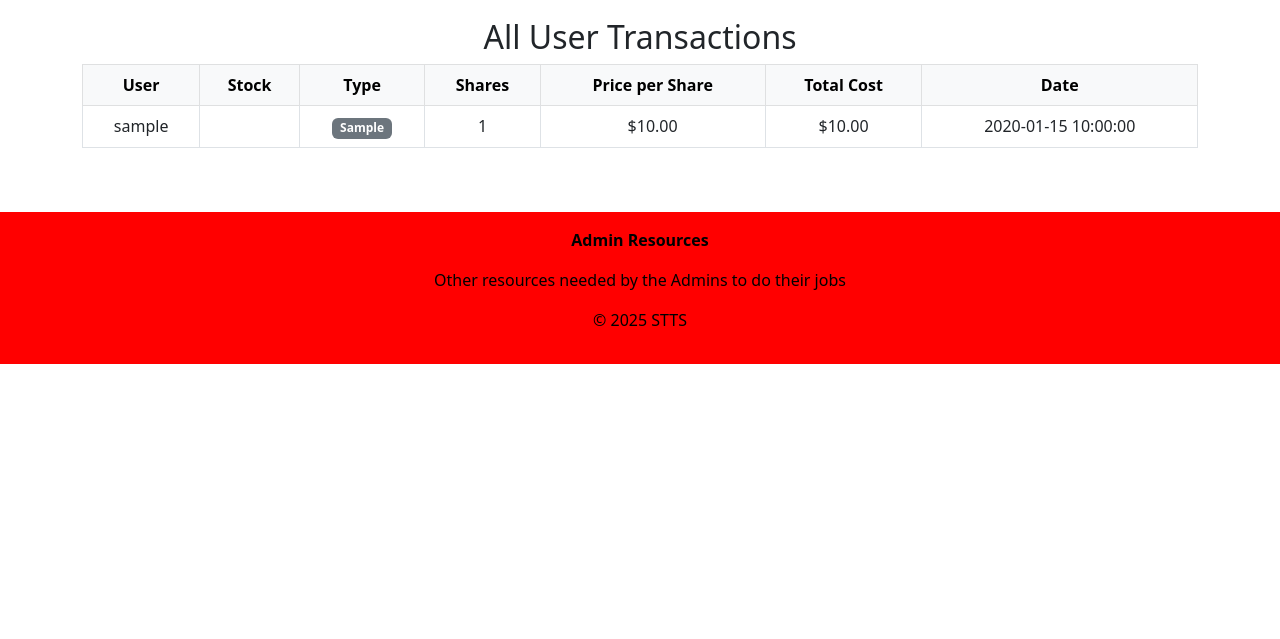
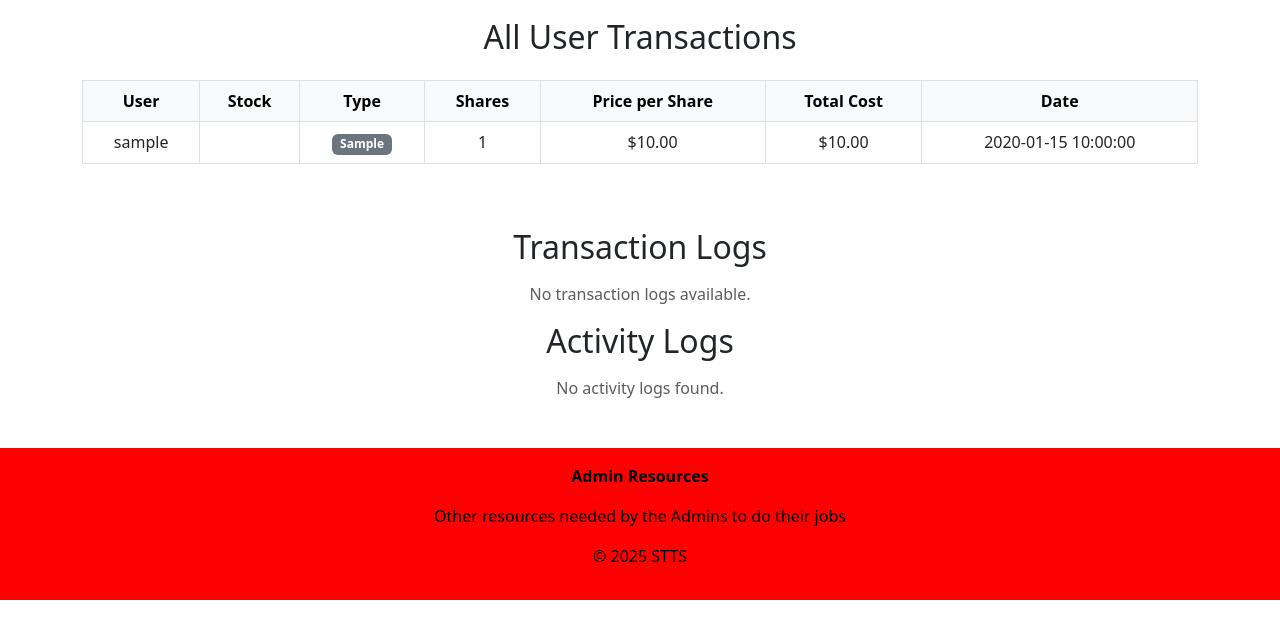
Before and after one commit to ivazqu10/Stocks, a Flask app: page /admin_logs in a window 1280 px wide. Shown: the part 66-705 px from the top of the page. Run offline with Flask 3, Linux system fonts and the light colour scheme; a user stored in the database is signed in; tables that the repository leaves empty hold one stand-in row (values such as "Sample post").

Commit message:
added new class for Logs
Added user login and logout logs. All logins and logouts are recorded and can be viewed in the admin logs HTML page

```diff
--- a/app.py
+++ b/app.py
@@ -13,7 +13,7 @@
 
 app = Flask(__name__)
 
-app.config['SQLALCHEMY_DATABASE_URI'] = 'mysql+pymysql://root:Jaman3240@localhost/stocks_db'
+app.config['SQLALCHEMY_DATABASE_URI'] = 'mysql+pymysql://root:67mustang@localhost/stocks_db'
 app.config['SQLALCHEMY_TRACK_MODIFICATIONS'] = False
 app.config['SECRET_KEY'] = os.getenv("SECRET_KEY", 'your_secret_key_here')
 
@@ -52,24 +52,27 @@
     price_per_share = db.Column(db.Float, nullable=False)
     total_cost = db.Column(db.Float, nullable=False)
     timestamp = db.Column(db.DateTime, default=datetime.utcnow)
-
     user = db.relationship('User', backref=db.backref('transactions', lazy=True))
     stock = db.relationship('stock_price', backref=db.backref('transactions', lazy=True))
 
 class MarketHours(db.Model):
     id = db.Column(db.Integer, primary_key=True)
-    open_time = db.Column(db.Time, nullable=False)  # Stored in UTC
-    close_time = db.Column(db.Time, nullable=False)  # Stored in UTC
-
+    open_time = db.Column(db.Time, nullable=False)
+    close_time = db.Column(db.Time, nullable=False)
     def is_market_open(self):
-        now_utc = datetime.utcnow().replace(tzinfo=pytz.utc)  # Current time in UTC
-        now_mst = now_utc.astimezone(MST)  # Convert UTC to MST
-
-        # Convert stored time (UTC) to full datetime for conversion
+        now_utc = datetime.utcnow().replace(tzinfo=pytz.utc)
+        now_mst = now_utc.astimezone(MST)
         open_time_mst = datetime.combine(datetime.utcnow(), self.open_time).replace(tzinfo=pytz.utc).astimezone(MST).time()
         close_time_mst = datetime.combine(datetime.utcnow(), self.close_time).replace(tzinfo=pytz.utc).astimezone(MST).time()
+        return open_time_mst <= now_mst.time() <= close_time_mst
 
-        return open_time_mst <= now_mst.time() <= close_time_mst
+class Log(db.Model):
+    id = db.Column(db.Integer, primary_key=True)
+    user_id = db.Column(db.Integer, db.ForeignKey('user.id'), nullable=False)
+    username = db.Column(db.String(150))
+    action = db.Column(db.String(10))
+    timestamp = db.Column(db.DateTime, default=datetime.utcnow)
+    user = db.relationship('User', backref=db.backref('logs', lazy=True))
 
 with app.app_context():
     db.create_all()
@@ -246,6 +249,9 @@
 
     return render_template('register.html')
 
+@login_manager.user_loader
+def load_user(user_id):
+    return User.query.get(int(user_id))
 
 @app.route('/login', methods=['GET', 'POST'])
 def login():
@@ -257,12 +263,22 @@
         if user and check_password_hash(user.password, password):
             login_user(user)
             flash("Login successful!", "success")
+            db.session.add(Log(user_id=user.id, username=user.username, action="login"))
+            db.session.commit()
             if user.role == 'admin':
                 return redirect(url_for('admin_dashboard'))
             else:
                 return redirect(url_for('user_dashboard'))
+        else:
+            log_entry = Log(
+                user_id=user.id if user else None,
+                username=username,
+                action="failed_login"
+            )
+            db.session.add(log_entry)
+            db.session.commit()
+            flash("Invalid username or password!", "danger")
 
-        flash("Invalid username or password!", "danger")
     return render_template('login.html')
 
 def get_adjusted_price(original_price):
@@ -589,12 +605,10 @@
 @login_required
 @admin_required
 def admin_logs():
-    # Query all transactions from the TransactionHistory table
     transactions = TransactionHistory.query.order_by(TransactionHistory.timestamp.desc()).all()
+    logs = Log.query.order_by(Log.timestamp.desc()).all()
+    return render_template('admin_logs.html', transactions=transactions, logs=logs)
 
-    return render_template('admin_logs.html', transactions=transactions)
-
-# Function and Route so the Adminstrator can Edit market Hours!
 MST = pytz.timezone("America/Phoenix")
 
 @app.route("/admin/market_hours", methods=["GET", "POST"])
@@ -703,10 +717,11 @@
     user = User.query.get_or_404(id)
     return render_template('delete_user_confirmation.html', user=user)
 
-
 @app.route('/logout')
 @login_required
 def logout():
+    db.session.add(Log(user_id=current_user.id, username=current_user.username, action="logout"))
+    db.session.commit()
     logout_user()
     flash("Logged out successfully.", "info")
     return redirect(url_for('login'))
--- a/templates/admin_logs.html
+++ b/templates/admin_logs.html
@@ -4,10 +4,10 @@
 
 {% block content %}
 <div class="container mt-4">
-    <h2 class="text-center">All User Transactions</h2>
+    <h2 class="text-center mb-4">All User Transactions</h2>
 
     {% if transactions %}
-    <div class="table-responsive" style="max-height: 500px; overflow-y: auto;">
+    <div class="table-responsive mb-5" style="max-height: 500px; overflow-y: auto;">
         <table class="table table-bordered text-center">
             <thead class="table-light position-sticky top-0">
                 <tr>
@@ -42,5 +42,63 @@
     {% else %}
     <p class="text-center text-muted">No transactions recorded yet.</p>
     {% endif %}
+
+    <h2 class="text-center mb-3">Transaction Logs</h2>
+    {% if transaction_logs %}
+    <div class="table-responsive mb-5">
+        <table class="table table-bordered text-center">
+            <thead class="table-light">
+                <tr>
+                    <th>ID</th>
+                    <th>User</th>
+                    <th>Action</th>
+                    <th>Amount</th>
+                    <th>Timestamp</th>
+                </tr>
+            </thead>
+            <tbody>
+                {% for t in transaction_logs %}
+                <tr>
+                    <td>{{ t.id }}</td>
+                    <td>{{ t.user.username }}</td>
+                    <td>{{ t.action }}</td>
+                    <td>{{ t.amount }}</td>
+                    <td>{{ t.timestamp }}</td>
+                </tr>
+                {% endfor %}
+            </tbody>
+        </table>
+    </div>
+    {% else %}
+    <p class="text-center text-muted">No transaction logs available.</p>
+    {% endif %}
+
+    <h2 class="text-center mb-3">Activity Logs</h2>
+    {% if logs %}
+    <div class="table-responsive">
+        <table class="table table-bordered text-center">
+            <thead class="table-light">
+                <tr>
+                    <th>ID</th>
+                    <th>User</th>
+                    <th>Activity</th>
+                    <th>Timestamp</th>
+                </tr>
+            </thead>
+            <tbody>
+                {% for log in logs %}
+                <tr>
+                    <td>{{ log.id }}</td>
+                    <td>{{ log.user.username }}</td>
+                    <td>{{ log.activity }}</td>
+                    <td>{{ log.timestamp }}</td>
+                </tr>
+                {% endfor %}
+            </tbody>
+        </table>
+    </div>
+    {% else %}
+    <p class="text-center text-muted">No activity logs found.</p>
+    {% endif %}
 </div>
 {% endblock %}
```
